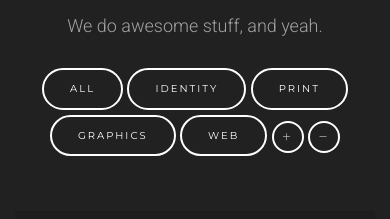
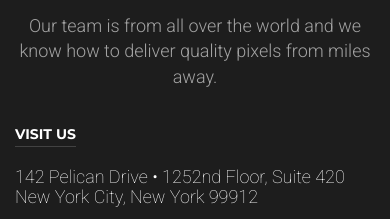
Before and after one commit to antunsz/antunsz.github.io, a plain HTML site: page index.html in a window 390 px wide. Shown: the part 4635-4854 px from the top of the page. Drawn offline with nearby package versions, Linux system fonts and the light colour scheme; some packages are replaced by stand-ins of ours; files whose address does not match are found by name; a web font is replaced by a local one.

Commit message:
del woks

```diff
--- a/index.html
+++ b/index.html
@@ -93,7 +93,6 @@
 
 	<!-- Begin Intro -->
 	<section id="repositories">
-
 		<!-- Begin Hello Intro -->
 		<div id="hello-intro" class="pt60 pb60">
 			<div class="container">
@@ -228,33 +227,6 @@
 		</div><!-- /.container -->
 	</section>
 	<!-- End Profile -->
-
-	<!-- Begin Work -->
-	<section id="work" class="background1 section-padding-top">
-		<div class="container-fluid">
-			<div class="row">
-				<div class="col-xs-12 section-title text-center">
-					<h2>Work</h2>
-					<span class="section-divider mb15"></span>
-					<p class="mb30 scaleReveal">We do awesome stuff, and yeah.</p>
-				</div><!-- /.column -->
-			</div><!-- /.row -->
-			<div class="row">
-				<div class="col-xs-12 text-center mb50">
-					<!-- Filter Buttons -->
-					<button class="filter btn btn-default btn-category btn-lg" data-filter="all">All</button>
-					<button class="filter btn btn-default btn-category btn-lg" data-filter=".identity">Identity</button>
-					<button class="filter btn btn-default btn-category btn-lg" data-filter=".print">Print</button>
-					<button class="filter btn btn-default btn-category btn-lg" data-filter=".graphics">Graphics</button>
-					<button class="filter btn btn-default btn-category btn-lg" data-filter=".web">Web</button>
-
-					<!-- Sort Buttons -->
-					<button class="sort btn btn-default btn-sort btn-lg" data-sort="my-order:asc"><span class="ion-ios-plus-empty"></span></button>
-					<button class="sort btn btn-default btn-sort btn-lg" data-sort="my-order:desc"><span class="ion-ios-minus-empty"></span></button>
-				</div><!-- /.column -->
-			</div><!-- /.row -->
-
-
 	<!-- Begin Contact -->
 	<section id="contact" class="background2 section-padding">
 		<div class="container">
```
